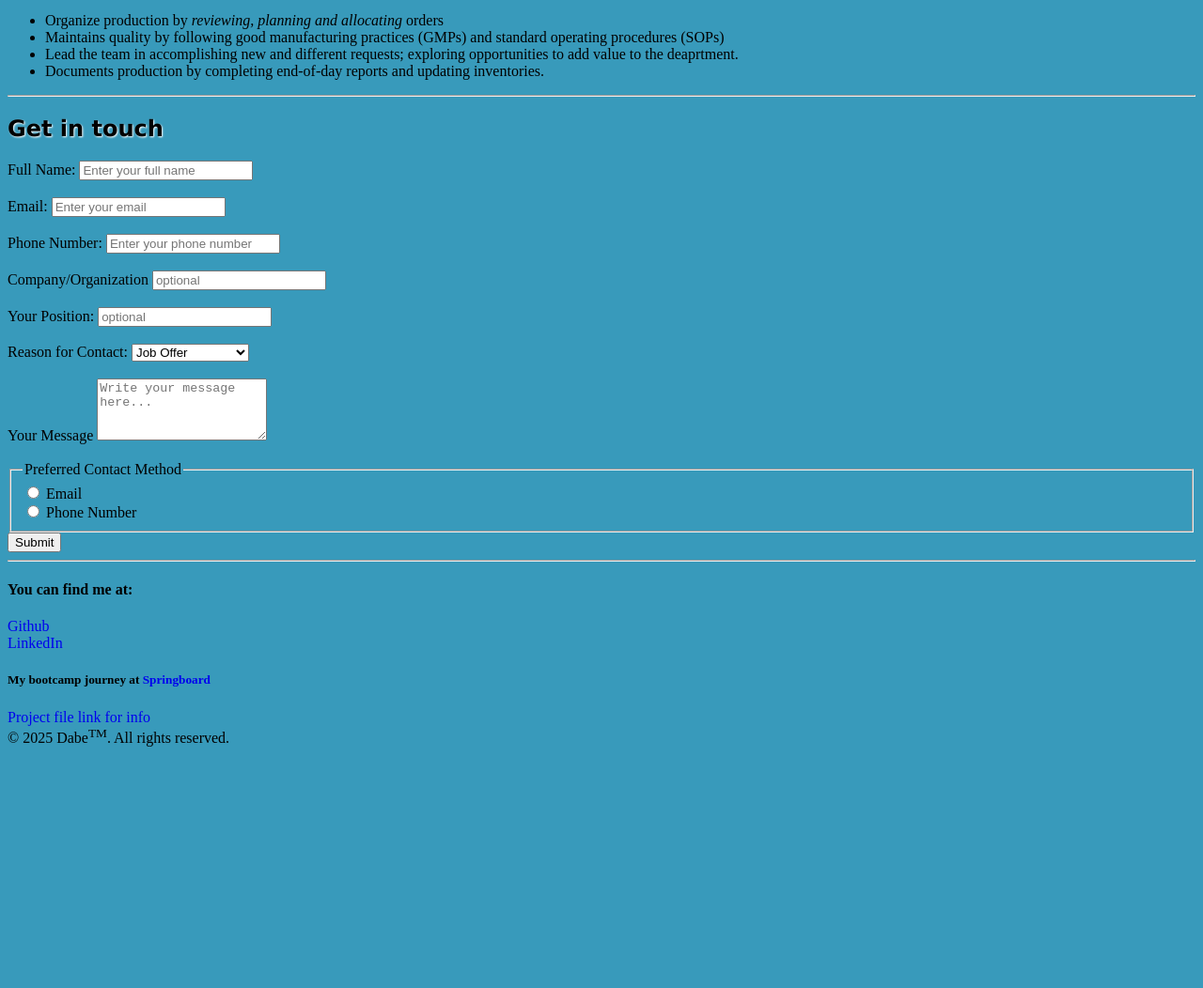
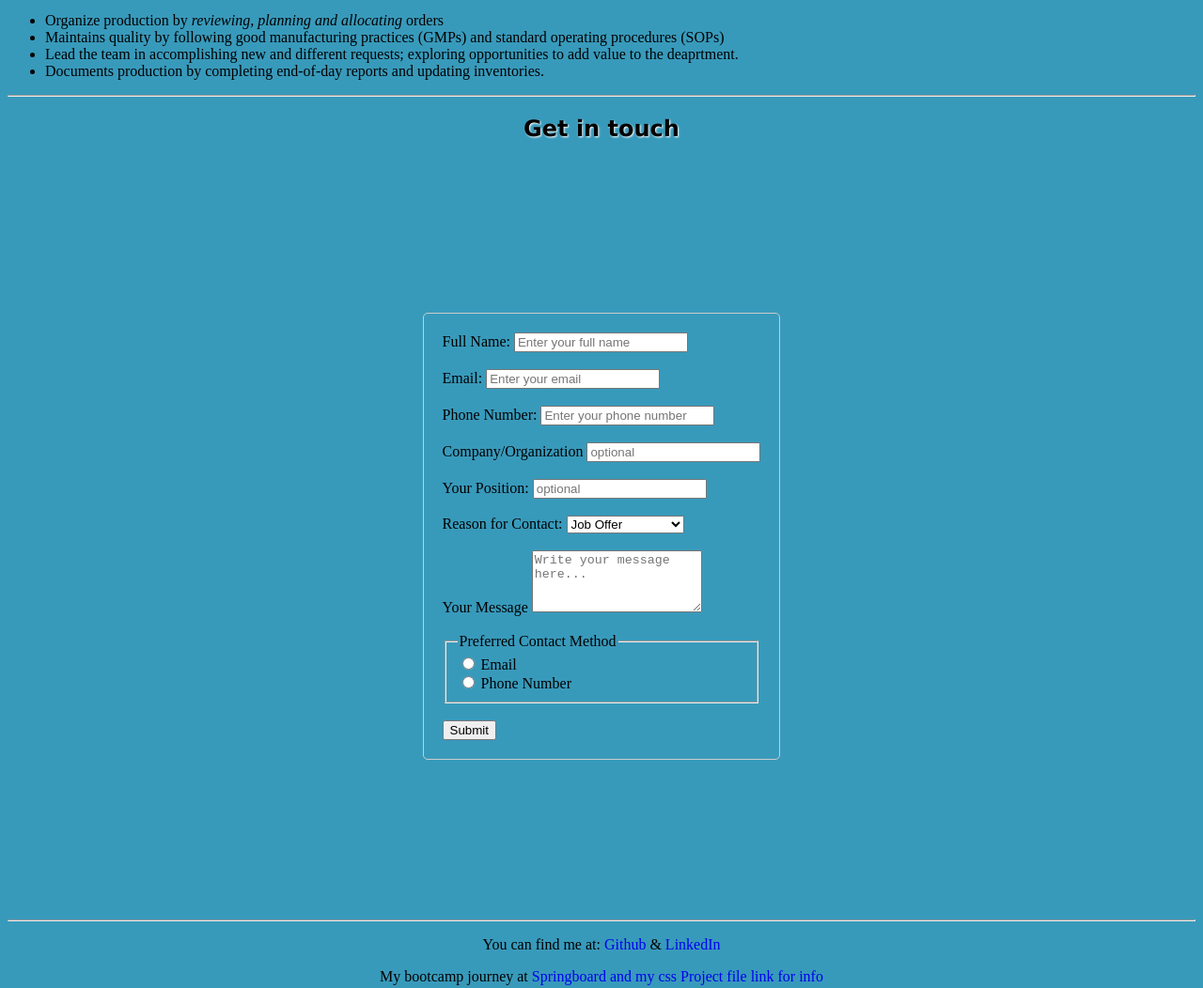
Before and after one commit to dabechua/springboard-projects, a plain HTML site: page project1-css-exercise1-4/index.html in a window 1280 px wide. Shown: the part 1742-2794 px from the top of the page at 94% size. Before the commit the page ends 2545 px from the top, so only its background shows below. Drawn offline with Linux system fonts and the light colour scheme.

Commit message:
align the contact and feedback form to center, added some hover effects

```diff
--- a/project1-css-exercise1-4/index.html
+++ b/project1-css-exercise1-4/index.html
@@ -116,9 +116,10 @@
          </ul>
     <hr>
     <!-- Main header -->
-    <h2 id="contact">Get in touch</h2>
+      <h2 id="contact">Get in touch</h2>
 
     <!-- Form section-->
+      <div>
       <form action="#" method="post">
         <!-- Input for Name -->
         <label for="name">Full Name:</label>
@@ -169,22 +170,24 @@
               <input type="radio" id="phone-contact" name="contact-method" value="phone" required>
               <label for="phone-contact">Phone Number</label><br>
             </fieldset>
+            <br>
 
             <!-- Submit Button -->
              <button type="submit">Submit</button>
       </form>
+      </div>
+
       <hr>
 
-    <h4>You can find me at:</em></h4>
-    <a href="https://github.com/dabechua">Github</a>
-     <br>
-    <a href="https://www.linkedin.com/in/dabechua/">LinkedIn</a>
 
-    <h5>My bootcamp journey at <a href="https://www.springboard.com/profile/#/user-profile">Springboard</a></h5>
-    <a href="https://lessons.springboard.com/Technical-Skills-Survey-Project-Part-1-Exercise-2-1-Adding-Styles-to-Your-Digital-CV-017b498c0a9d4f35bccf6d870954cf31">Project file link for info</a>
+    <p id="bottom">You can find me at:</em>
+    <a href="https://github.com/dabechua">Github</a> &
+    <a href="https://www.linkedin.com/in/dabechua/">LinkedIn</a></p>
 
+    <p id="bottom">My bootcamp journey at <a href="https://www.springboard.com/profile/#/user-profile">Springboard and my css </a>
+    <a href="https://lessons.springboard.com/Technical-Skills-Survey-Project-Part-1-Exercise-2-1-Adding-Styles-to-Your-Digital-CV-017b498c0a9d4f35bccf6d870954cf31" id="bottom">Project file link for info</a></p>
 
-    <footer>&copy; 2025 Dabe<sup>TM</sup>. All rights reserved.</footnote>
+    <footer>&copy; 2025 Dabe<sup>TM</sup>. All rights reserved.</footer>
 
 
 
--- a/project1-css-exercise1-4/style.css
+++ b/project1-css-exercise1-4/style.css
@@ -39,7 +39,34 @@ a.link {
 a {
     text-decoration: none;
 }
+/* Center the element and put a hover effect to catch attention */
+#contact {
+    text-align: center;
+}
 
 #contact:hover {
     color:red;
 }
+
+
+div {
+    display: flex;
+            justify-content: center;
+            align-items: center;
+            height: 100vh;
+            margin: 0;
+}
+
+form {
+    border: 1px solid #ccc;
+    padding: 20px;
+    border-radius: 5px;
+}
+
+#bottom {
+    text-align: center;
+}
+
+footer {
+    text-align: center;
+}
```
